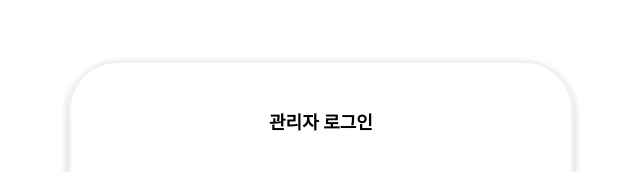
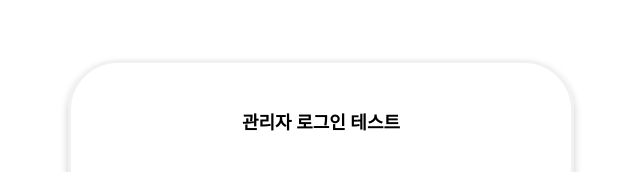
Before and after one commit to greensalttt/admin-vue, a Vue app: page /admin/login in a window 1280 px wide. Shown: the part 140-312 px from the top of the page, without its empty margins (319-959 px from the left). Built offline with nearby package versions, Linux system fonts and the light colour scheme.

Commit message:
refactor: 관리자 로그인 폼태그로 변경

```diff
--- a/src/views/AdminLogin.vue
+++ b/src/views/AdminLogin.vue
@@ -1,8 +1,9 @@
+
 <template>
   <div id="loginform">
-    <h1 id="adminTitle">관리자 로그인</h1>
+    <h1 id="adminTitle">관리자 로그인 테스트</h1>
 
-    <div class="container">
+    <form class="container" @submit.prevent="submitLogin">
       <div id="adminLoginDiv">
         <input
             v-model="adminId"
@@ -29,10 +30,11 @@
         <img id="adminPwdImg" src="https://cdn-icons-png.flaticon.com/128/747/747305.png" />
       </div><br />
 
-      <button @click="submitLogin" id="adminLogin">로그인</button><br />
-    </div>
+      <button type="submit" id="adminLogin">로그인</button><br />
+    </form>
   </div>
 </template>
+
 
 <script>
 import axios from '@/utils/axios'
```
